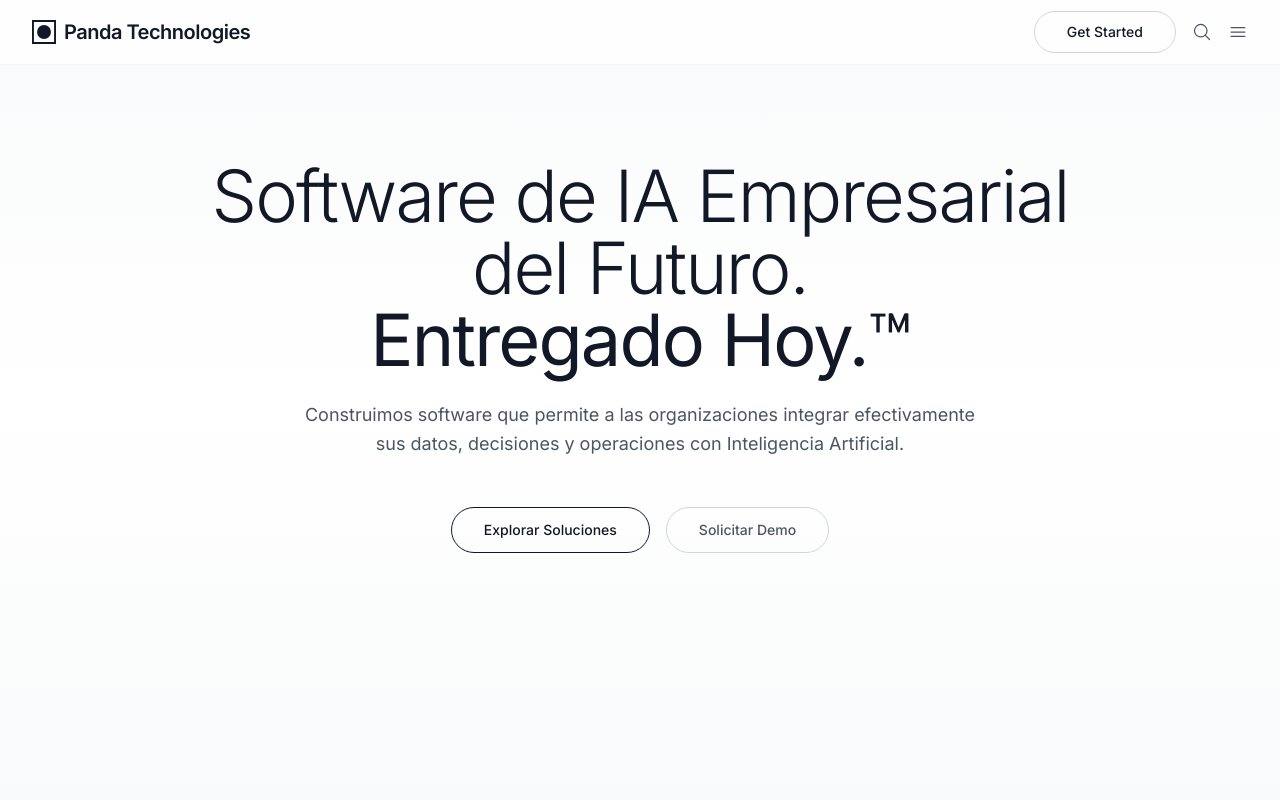
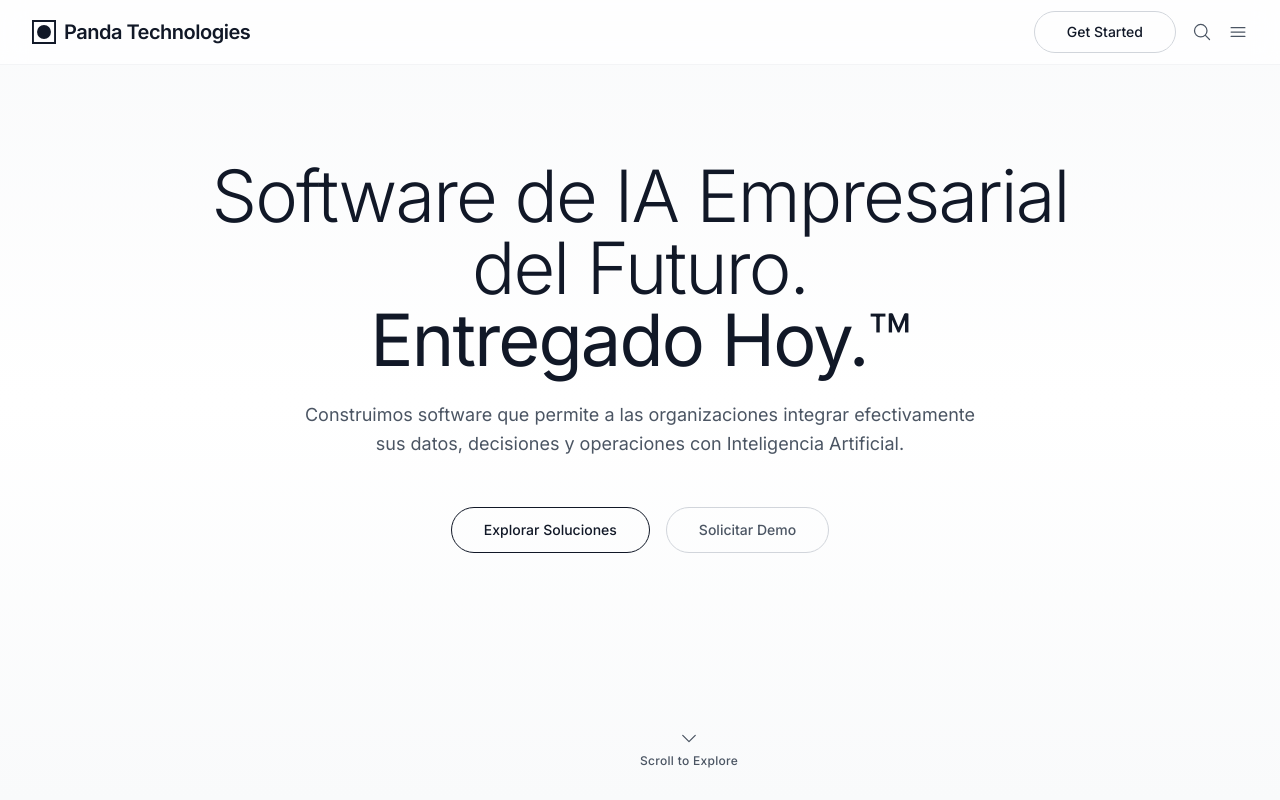
Before and after one commit to DabtcAvila/Panda, a Next.js app in the folder frontend/: page / in a window 1280 px wide. Shown: the top 800 px of the page. Built offline with nearby package versions, Linux system fonts and the light colour scheme.

Commit message:
scrollanim-5.00

```diff
--- a/frontend/src/app/page.tsx
+++ b/frontend/src/app/page.tsx
@@ -1,7 +1,7 @@
 'use client';
 
 import { motion } from 'framer-motion';
-import { MagnifyingGlassIcon, Bars3Icon } from '@heroicons/react/24/outline';
+import { MagnifyingGlassIcon, Bars3Icon, ChevronDownIcon } from '@heroicons/react/24/outline';
 
 export default function HomePage() {
   const fadeIn = {
@@ -99,6 +99,24 @@ export default function HomePage() {
                 Solicitar Demo
               </button>
             </motion.div>
+          </motion.div>
+
+          {/* Scroll Indicator */}
+          <motion.div
+            className="absolute bottom-8 left-1/2 -translate-x-1/2 flex flex-col items-center"
+            animate={{
+              y: [0, 8, 0],
+            }}
+            transition={{
+              duration: 2,
+              repeat: Infinity,
+              ease: "easeInOut"
+            }}
+          >
+            <ChevronDownIcon className="h-5 w-5 text-gray-600 mb-1" />
+            <span className="text-xs text-gray-600 font-medium tracking-wide">
+              Scroll to Explore
+            </span>
           </motion.div>
         </div>
       </section>
```
